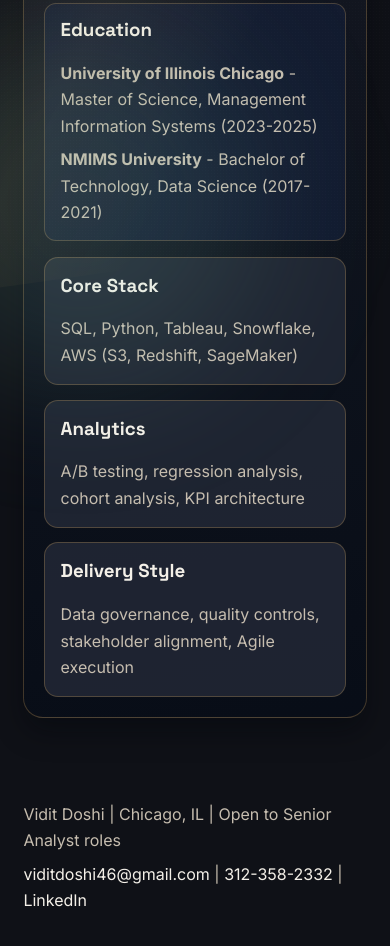
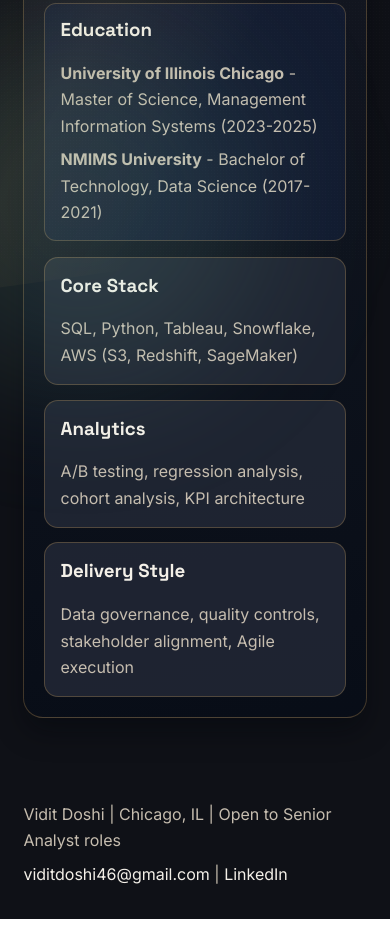
Before and after one commit to viditdoshi46/portfolio, a plain HTML site: page about.html in a window 390 px wide. Shown: the part 584-1530 px from the top of the page. After the commit the page ends 1503 px from the top, so only its background shows below. Drawn offline with Linux system fonts and the light colour scheme.

Commit message:
Remove phone number from footer

```diff
--- a/about.html
+++ b/about.html
@@ -88,8 +88,6 @@
       <p>
         <a href="mailto:viditdoshi46@gmail.com">viditdoshi46@gmail.com</a>
         <span aria-hidden="true">|</span>
-        <a href="tel:+13123582332">312-358-2332</a>
-        <span aria-hidden="true">|</span>
         <a href="https://www.linkedin.com/in/viditdoshi46/" target="_blank" rel="noreferrer">LinkedIn</a>
       </p>
     </footer>
```
Also changed, not shown: experience.html (+0 -2 lines), index.html (+0 -2 lines), projects.html (+0 -2 lines), 1 other file.
